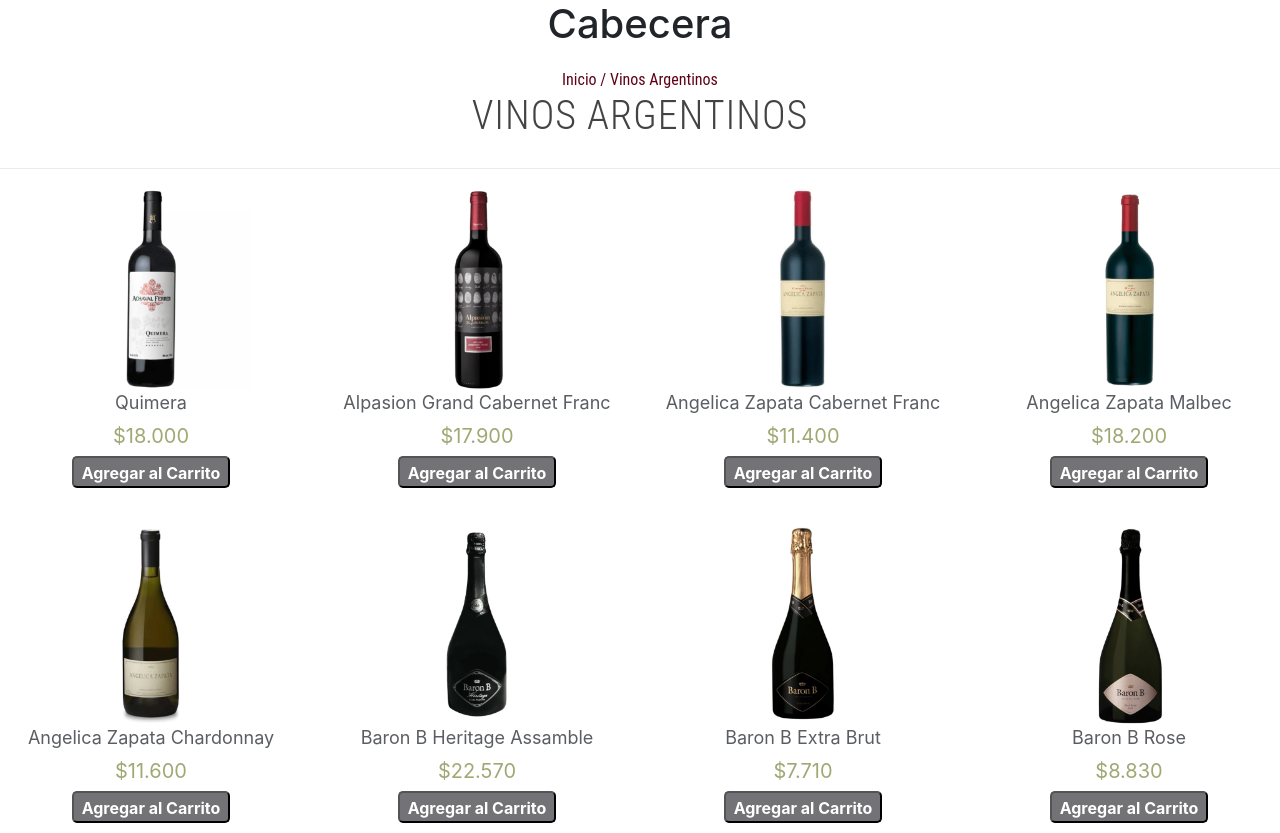
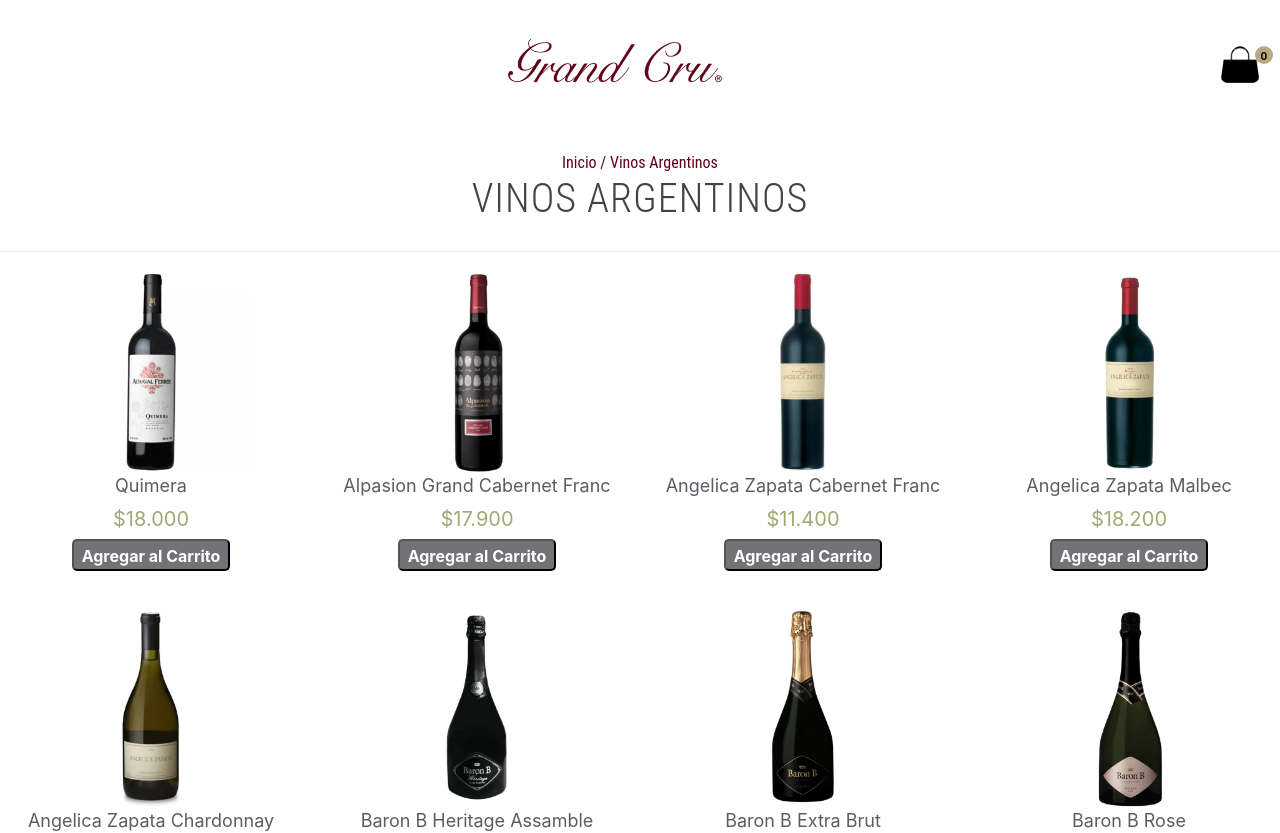
Before and after one commit to Luckyllas/TP-React-E-Commerce, a React (Create React App) app: page /Catalogo in a window 1280 px wide. Shown: the top 833 px of the page. Built offline with nearby package versions, Linux system fonts and the light colour scheme.

Commit message:
home y catalogo

```diff
--- a/src/content/assets/components/Rutas.jsx
+++ b/src/content/assets/components/Rutas.jsx
@@ -5,18 +5,20 @@
 import Footer from "../page/Footer";
 import MainCatalogo from "../page/MainCatalogo";
 import TituloCatalogo from "./TituloCatalogo";
+import StateContador from "../context/StateContador";
 
 
 const Rutas = () => {
   return (
     <Router>
+      <StateContador>
       <Header />
       <Routes>
         <Route path="/" element={<Main />} />
         <Route path="/Catalogo" element={<MainCatalogo />} />
-
       </Routes>
       <Footer />
+      </StateContador>
     </Router>
   );
 };
--- /dev/null
+++ b/src/content/assets/context/ContadorContext.jsx
@@ -0,0 +1,3 @@
+import { createContext } from "react";
+
+ export  const ContadorContext = createContext();
--- /dev/null
+++ b/src/content/assets/context/StateContador.jsx
@@ -0,0 +1,22 @@
+import { useState } from "react";
+import { ContadorContext } from "./ContadorContext";
+
+const StateContador = ({ children }) => {
+  const [contador, setContador] = useState(0);
+
+  const incrementar = () => {
+    setContador((prevState) => prevState + 1);
+  };
+
+  const decrementar = () => {
+    setContador((prevState) => prevState - 1);
+  };
+
+  return (
+    <ContadorContext.Provider value={{ contador, incrementar, decrementar }}>
+      {children}
+    </ContadorContext.Provider>
+  );
+};
+
+export default StateContador;
--- a/src/content/assets/page/Catalogo.jsx
+++ b/src/content/assets/page/CartItem.jsx
@@ -1,8 +1,6 @@
 import React from 'react';
-import '../css/Catalogo.css';
 
-
-const Catalogo = () => {
+const Carrito = () => {
     return (
         <div>
 
@@ -10,4 +8,4 @@
     );
 }
 
-export default Catalogo;
+export default Carrito;
--- a/src/content/assets/page/Header.jsx
+++ b/src/content/assets/page/Header.jsx
@@ -3,12 +3,36 @@
 import logo from "../image/logo.png";
 import bolso from "../image/bolsoCompras.png";
 
-const Header = () => {
+const NavBar = () => {
+
+
   return (
     <header>
-  <h1>Cabecera</h1>
+      <nav className="top-bar">
+        <div className="header-container justify-center">
+          <div className="menu-logo">
+            <div className="logo">
+              <img src={logo} alt="logo" />
+            </div>
+          </div>
+        </div>
+        <div className="header-container space-between">
+          <a href="/carrito">
+            <div className="carrito">
+              <div className="carrito-item-cont">
+                <img
+                  src={bolso}
+                  alt="bolso compras"
+                  className="carrito-compras"
+                />
+                <span className="cont">0</span>
+              </div>
+            </div>
+          </a>
+        </div>
+      </nav>
     </header>
   );
 };
 
-export default Header;
+export default NavBar;
--- a/src/content/assets/page/MainCatalogo.jsx
+++ b/src/content/assets/page/MainCatalogo.jsx
@@ -1,11 +1,11 @@
 import React from "react";
-
 import { catalogo } from "../data/Catalogo";
 import { Fragment } from "react";
 import "../css/MainCatalogo.css";
 import TituloCatalogo from "../components/TituloCatalogo";
 
 const MainCatalogo = () => {
+
   return (
     <main>
       <section className="conteiner-fluid">
```
